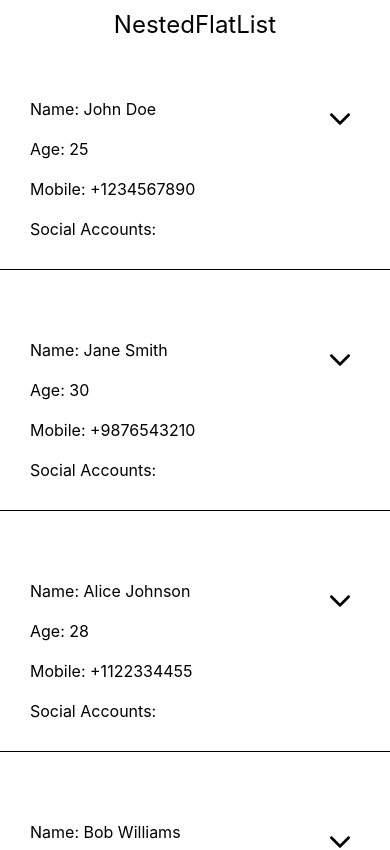
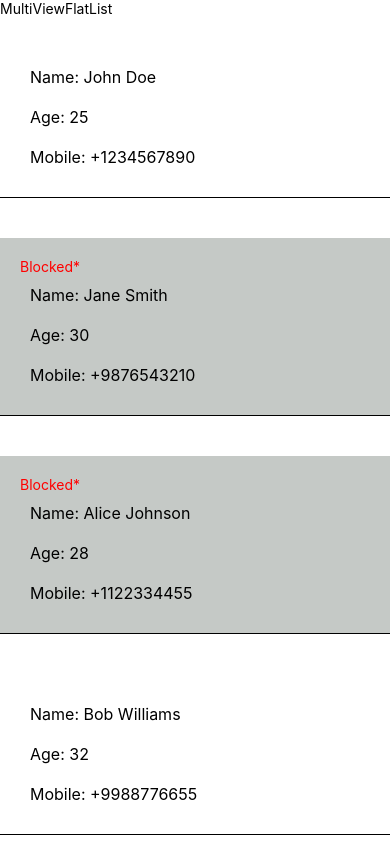
Before and after one commit to Ravindersharma83/NativeComponents, a React Native app: screen / in a window 390 px wide. Shown: the top 850 px of the page. Built offline with nearby package versions, Linux system fonts and the light colour scheme.

Commit message:
5- Multiview Flatlist

```diff
--- a/App.tsx
+++ b/App.tsx
@@ -2,11 +2,13 @@ import { StyleSheet, Text, View } from 'react-native'
 import React from 'react'
 import FlatListDemo from './src/Components/FlatListDemo'
 import NestedFlatList from './src/Components/NestedFlatList'
+import MultiViewFlatList from './src/Components/MultiViewFlatList'
 
 const App = () => {
   return (
       // <FlatListDemo/>
-      <NestedFlatList/>
+      // <NestedFlatList/>
+      <MultiViewFlatList/>
   )
 }
 
--- /dev/null
+++ b/src/Components/MultiViewFlatList.js
@@ -0,0 +1,65 @@
+import { StyleSheet, Text, View,FlatList } from 'react-native'
+import React, { useState } from 'react'
+
+const MultiViewFlatList = () => {
+    const[data,setData] = useState([
+        {
+            name: 'John Doe',
+            age: 25,
+            mobile: '+1234567890',
+            isBlocked:false,
+          },
+          {
+            name: 'Jane Smith',
+            age: 30,
+            mobile: '+9876543210',
+            isBlocked:true,
+          },
+          {
+            name: 'Alice Johnson',
+            age: 28,
+            mobile: '+1122334455',
+            isBlocked:true,
+          },
+          {
+            name: 'Bob Williams',
+            age: 32,
+            mobile: '+9988776655',
+            isBlocked:false,
+          },
+          {
+            name: 'Eve Anderson',
+            age: 27,
+            mobile: '+5544332211',
+            isBlocked:false,
+          },
+    ]);
+  return (
+    <View>
+      <Text>MultiViewFlatList</Text>
+      <FlatList
+        data={data}
+        renderItem={({ item, index }) => {
+          return (
+            <View>
+                {item.isBlocked ? (<View style={{ borderBottomColor: '#000', borderBottomWidth: 0.5, marginBottom: 20, marginTop: 20, padding: 20, elevation: 3, backgroundColor:'#c5c9c6' }}>
+                <Text style={{color:'red'}}>Blocked*</Text>
+                <Text style={{ fontSize: 16, padding: 10 }}>Name: {item.name}</Text>
+                <Text style={{ fontSize: 16, padding: 10 }}>Age: {item.age}</Text>
+                <Text style={{ fontSize: 16, padding: 10 }}>Mobile: {item.mobile}</Text>
+            </View>) : (<View style={{ borderBottomColor: '#000', borderBottomWidth: 0.5, marginBottom: 20, marginTop: 20, padding: 20, elevation: 3, backgroundColor:'#fff' }}>
+                <Text style={{ fontSize: 16, padding: 10 }}>Name: {item.name}</Text>
+                <Text style={{ fontSize: 16, padding: 10 }}>Age: {item.age}</Text>
+                <Text style={{ fontSize: 16, padding: 10 }}>Mobile: {item.mobile}</Text>
+            </View>)}
+
+            </View>
+          )}}
+        />
+    </View>
+  )
+}
+
+export default MultiViewFlatList
+
+const styles = StyleSheet.create({})
```
